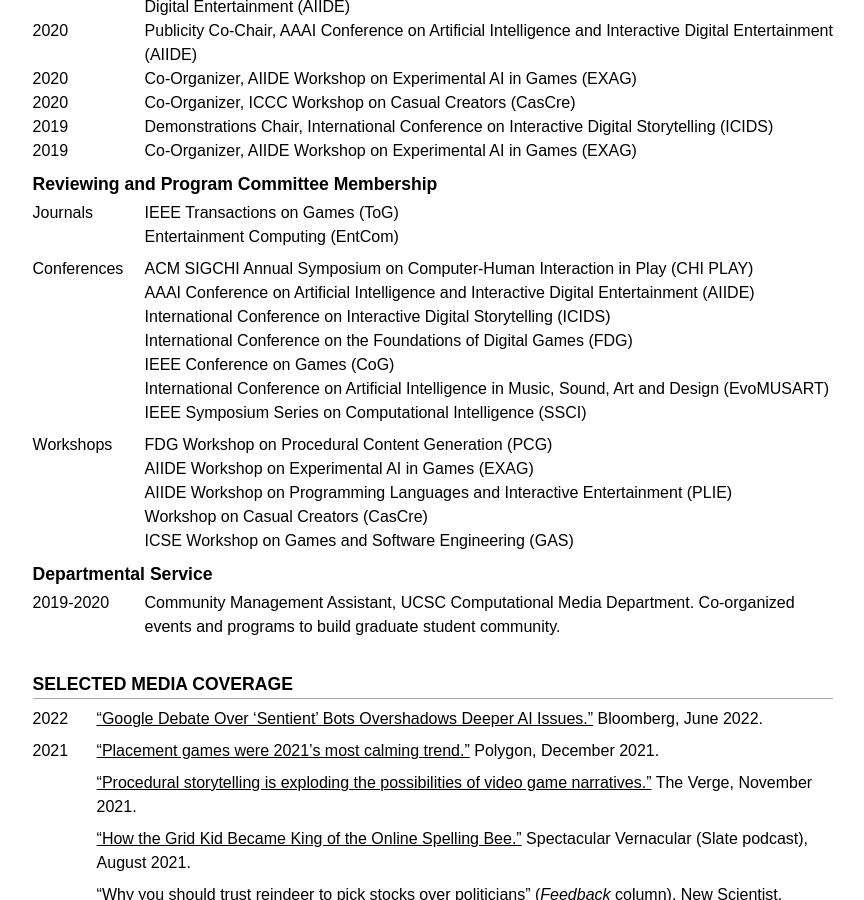
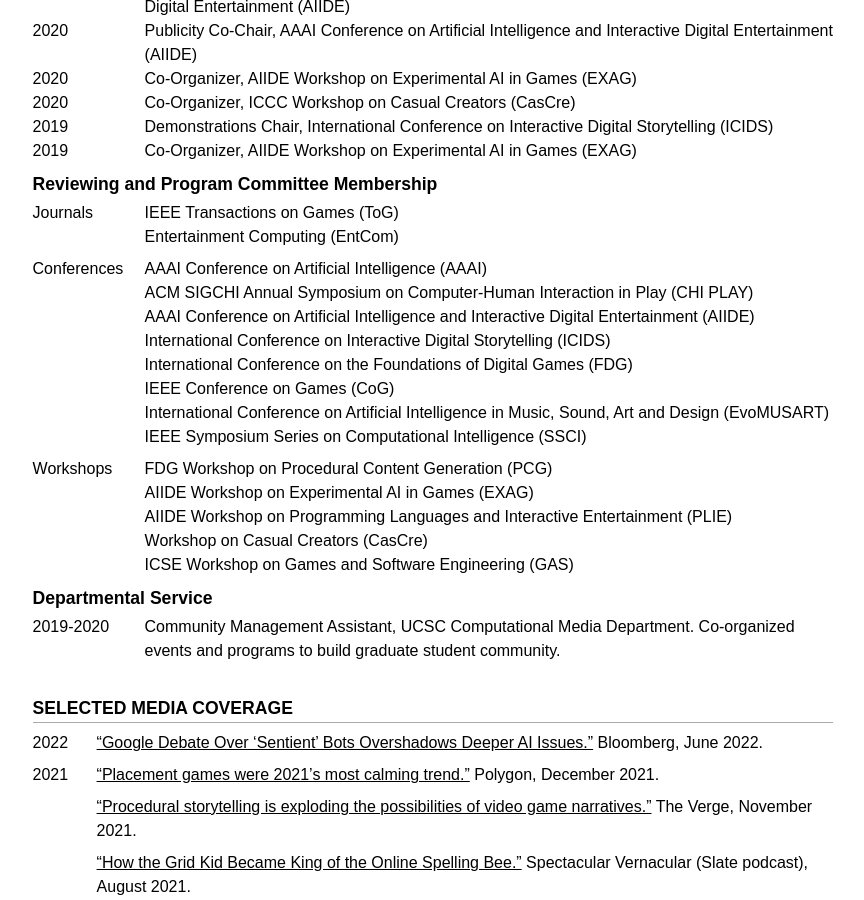
Before and after one commit to mkremins/mkremins.github.io, a Jekyll site: the page built from cv/index.html, in a window 1280 px wide and 900 px high, scrolled down 7720 px. Shown: the whole window, without its empty margins (207-1071 px from the left). Built offline with Jekyll 4.4.1, drawn with Linux system fonts in a browser that asks for light colours; some web fonts are replaced.

Commit message:
Add AAAI 2023 PC membership to CV

```diff
--- a/cv/index.html
+++ b/cv/index.html
@@ -401,6 +401,7 @@ layout: null
         <div class="dated-entry">
           <div class="dated-date">Conferences</div>
           <div class="dated-content">
+            AAAI Conference on Artificial Intelligence (AAAI)<br>
             ACM SIGCHI Annual Symposium on Computer-Human Interaction in Play (CHI PLAY)<br>
             AAAI Conference on Artificial Intelligence and Interactive Digital Entertainment (AIIDE)<br>
             International Conference on Interactive Digital Storytelling (ICIDS)<br>
```
